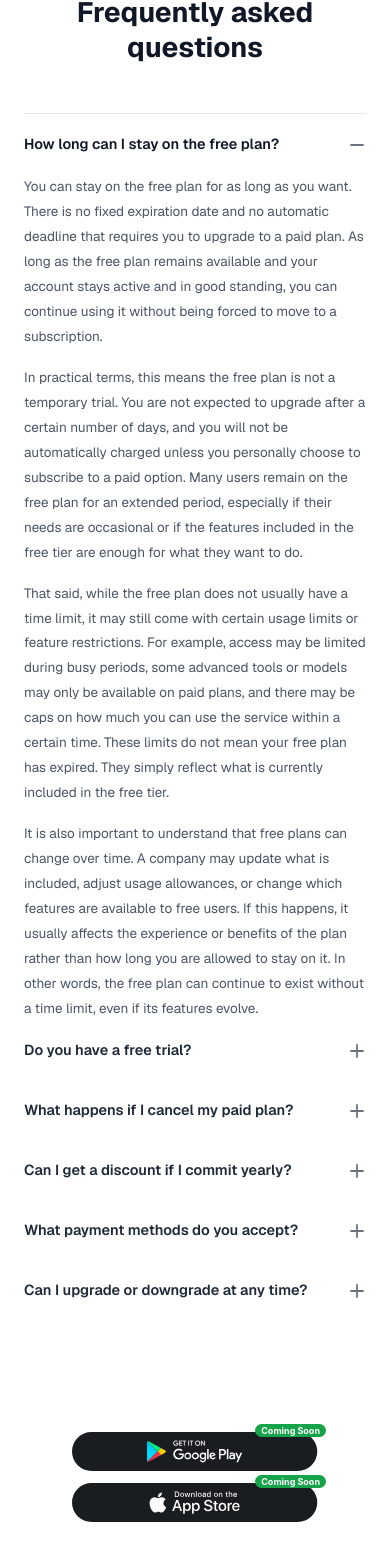
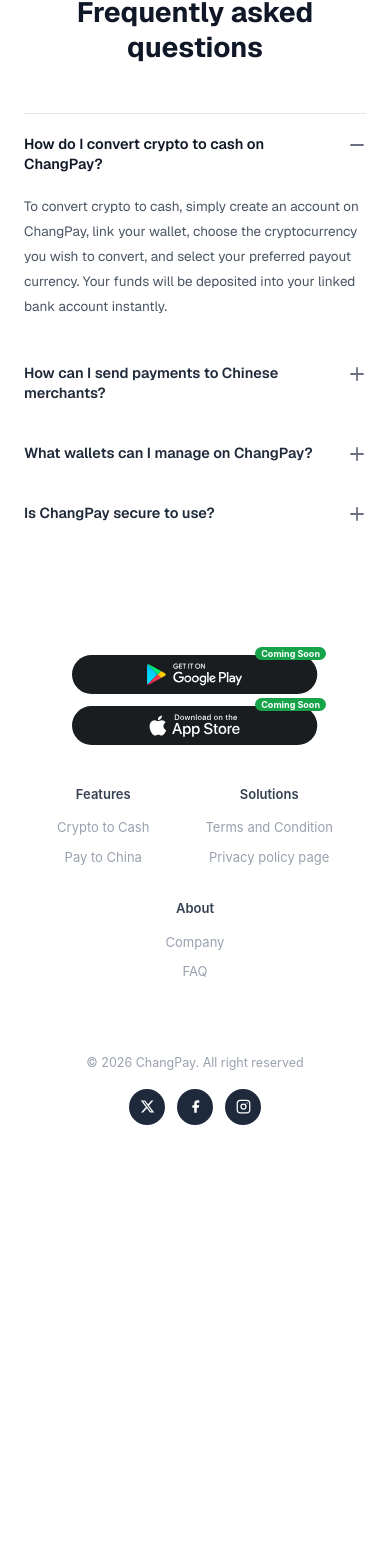
Before and after one commit to webxielclients/frontendwebsite, a Next.js app: page /faq in a window 390 px wide. Shown: the part 306-1869 px from the top of the page. After the commit the page ends 1463 px from the top, so only its background shows below. Built offline with nearby package versions, Linux system fonts and the light colour scheme; a web font is replaced by a local one.

Commit message:
Make changes to the website faq

```diff
--- a/app/HomeClient.tsx
+++ b/app/HomeClient.tsx
@@ -428,7 +428,7 @@
           </div>
         </section> */}
 
-        <section className="mt-10 bg-[#f0fdf4] px-4 md:px-12 py-16 md:py-20">
+        <section className=" bg-[#f0fdf4] px-4 md:px-12 py-16 md:py-20">
           <div className="max-w-[1100px] text-center mx-auto">
             <Reveal>
               <span className="inline-block bg-[#16a34a] text-white text-[11px] font-bold tracking-[.6px] uppercase px-3 py-1 rounded-full mb-4">
@@ -569,7 +569,7 @@
           </div>
         </section>
 
-        <section className="bg-[#0d2218] px-4 md:px-12 py-16 mt-10">
+        <section className="bg-[#0d2218] px-4 md:px-12 py-16">
           <div className="max-w-[700px] mx-auto bg-[#132e20] border border-[#4ade80]/10 rounded-[20px] px-8 md:px-14 py-14 text-center">
             <Reveal>
               <h2
--- a/app/faq/FAQClient.tsx
+++ b/app/faq/FAQClient.tsx
@@ -19,7 +19,6 @@
   return [ref, inView];
 }
 
-/* ─── Reveal ─────────────────────────────────────────────────── */
 interface RevealProps {
   children: ReactNode;
   delay?: number;
@@ -40,64 +39,6 @@
   );
 }
 
-/* ─── Icons ──────────────────────────────────────────────────── */
-const IMenu = () => (
-  <svg width="22" height="22" viewBox="0 0 22 22" fill="none">
-    <path d="M3 6h16M3 11h16M3 16h16" stroke="#111" strokeWidth="1.8" strokeLinecap="round" />
-  </svg>
-);
-const IClose = () => (
-  <svg width="22" height="22" viewBox="0 0 22 22" fill="none">
-    <path d="M5 5l12 12M17 5L5 17" stroke="#111" strokeWidth="1.8" strokeLinecap="round" />
-  </svg>
-);
-const GooglePlayIcon = () => (
-  <svg width="20" height="20" viewBox="0 0 24 24" fill="none">
-    <path d="M3.18 1.03C2.47 1.43 2 2.17 2 3.03v17.94c0 .86.47 1.6 1.18 2l10.36-10.97L3.18 1.03z" fill="#EA4335" />
-    <path d="M20.3 10.27l-2.8-1.57-3.17 3.3 3.17 3.3 2.83-1.59c.81-.45.81-1.99-.03-2.44z" fill="#FBBC04" />
-    <path d="M3.18 22.97c.2.12.43.18.67.18.38 0 .75-.11 1.07-.3l12.3-6.9-3.17-3.3-10.87 10.32z" fill="#34A853" />
-    <path d="M3.18 1.03L14.05 11.97l-3.17-3.3L4.92 1.31A2.06 2.06 0 003.18 1.03z" fill="#4285F4" />
-  </svg>
-);
-const AppleIcon = () => (
-  <svg width="17" height="20" viewBox="0 0 17 22" fill="white">
-    <path d="M14.93 11.5c-.02-2.48 2.03-3.67 2.12-3.73-1.16-1.69-2.95-1.92-3.59-1.95-1.53-.16-2.98.9-3.76.9-.78 0-1.99-.88-3.27-.85-1.68.02-3.23.98-4.1 2.48-1.74 3.02-.45 7.51 1.25 9.97.83 1.2 1.82 2.55 3.12 2.5 1.25-.05 1.73-.81 3.24-.81 1.51 0 1.94.81 3.27.79 1.35-.02 2.2-1.22 3.02-2.43 1-1.4 1.4-2.74 1.42-2.81-.03-.01-2.72-1.04-2.74-4.07z" />
-    <path d="M12.38 4.06c.69-.84 1.16-2 1.03-3.16-1 .04-2.2.67-2.91 1.49-.64.73-1.2 1.9-1.05 3.02 1.11.09 2.24-.57 2.93-1.35z" />
-  </svg>
-);
-
-/* ─── StoreButton ────────────────────────────────────────────── */
-function StoreButton({ store }: { store: 'google' | 'apple' }) {
-  const isGoogle = store === 'google';
-  return (
-    <button
-      className="flex items-center gap-2.5 bg-[#1A1D1F] hover:bg-[#2a2d2f] transition-colors cursor-pointer border-none rounded-[75px] text-left"
-      style={{ padding: '7.5px 13.5px', width: 200 }}
-    >
-      {isGoogle ? <GooglePlayIcon /> : <AppleIcon />}
-      <div className="flex flex-col leading-tight">
-        <span className="text-[#9ca3af] font-normal" style={{ fontSize: 9 }}>
-          {isGoogle ? 'GET IT ON' : 'Download on the'}
-        </span>
-        <span className="text-white font-bold text-[13px]">
-          {isGoogle ? 'Google Play' : 'App Store'}
-        </span>
-      </div>
-    </button>
-  );
-}
-
-/* ─── SocialIcon ─────────────────────────────────────────────── */
-function SocialIcon({ label, children }: { label: string; children: ReactNode }) {
-  return (
-    <a href="#" aria-label={label}
-      className="w-8 h-8 flex items-center justify-center text-gray-500 hover:text-[#16a34a] transition-colors">
-      {children}
-    </a>
-  );
-}
-
-/* ─── Accordion Item ─────────────────────────────────────────── */
 interface FaqItem {
   question: string;
   answer: ReactNode;
@@ -117,7 +58,6 @@
   const contentRef = useRef<HTMLDivElement>(null);
   const [height, setHeight] = useState<number>(0);
 
-  /* measure real content height so we can animate it */
   useEffect(() => {
     if (!contentRef.current) return;
     if (isOpen) {
@@ -130,7 +70,6 @@
   return (
     <Reveal delay={delay}>
       <div className="border-b border-gray-200 last:border-b-0">
-        {/* ── trigger row ── */}
         <button
           onClick={onToggle}
           className="w-full flex items-start justify-between gap-6 py-5 text-left bg-transparent border-none cursor-pointer group"
@@ -140,16 +79,13 @@
             {item.question}
           </span>
 
-          {/* +  /  — icon */}
           <span className="flex-shrink-0 mt-0.5 text-gray-500 transition-colors duration-200 group-hover:text-gray-700"
             aria-hidden="true">
             {isOpen ? (
-              /* minus / dash — matching the — in the design */
               <svg width="18" height="18" viewBox="0 0 18 18" fill="none">
                 <path d="M3 9h12" stroke="currentColor" strokeWidth="1.8" strokeLinecap="round" />
               </svg>
             ) : (
-              /* plus */
               <svg width="18" height="18" viewBox="0 0 18 18" fill="none">
                 <path d="M9 3v12M3 9h12" stroke="currentColor" strokeWidth="1.8" strokeLinecap="round" />
               </svg>
@@ -157,7 +93,6 @@
           </span>
         </button>
 
-        {/* ── animated answer panel ── */}
         <div
           style={{
             height: height,
@@ -174,104 +109,44 @@
   );
 }
 
-/* ─── FAQ data ───────────────────────────────────────────────── */
 const FAQ_ITEMS: FaqItem[] = [
   {
-    question: 'How long can I stay on the free plan?',
+    question: 'How do I convert crypto to cash on ChangPay?',
     answer: (
       <div className="flex flex-col gap-4">
         <p className="text-[13.5px] text-gray-600 leading-[1.85]">
-          You can stay on the free plan for as long as you want. There is no fixed expiration date
-          and no automatic deadline that requires you to upgrade to a paid plan. As long as the free
-          plan remains available and your account stays active and in good standing, you can continue
-          using it without being forced to move to a subscription.
-        </p>
-        <p className="text-[13.5px] text-gray-600 leading-[1.85]">
-          In practical terms, this means the free plan is not a temporary trial. You are not expected
-          to upgrade after a certain number of days, and you will not be automatically charged unless
-          you personally choose to subscribe to a paid option. Many users remain on the free plan for
-          an extended period, especially if their needs are occasional or if the features included in
-          the free tier are enough for what they want to do.
-        </p>
-        <p className="text-[13.5px] text-gray-600 leading-[1.85]">
-          That said, while the free plan does not usually have a time limit, it may still come with
-          certain usage limits or feature restrictions. For example, access may be limited during busy
-          periods, some advanced tools or models may only be available on paid plans, and there may be
-          caps on how much you can use the service within a certain time. These limits do not mean your
-          free plan has expired. They simply reflect what is currently included in the free tier.
-        </p>
-        <p className="text-[13.5px] text-gray-600 leading-[1.85]">
-          It is also important to understand that free plans can change over time. A company may update
-          what is included, adjust usage allowances, or change which features are available to free
-          users. If this happens, it usually affects the experience or benefits of the plan rather than
-          how long you are allowed to stay on it. In other words, the free plan can continue to exist
-          without a time limit, even if its features evolve.
+         To convert crypto to cash, simply create an account on ChangPay, link your wallet, choose the cryptocurrency you wish to convert, and select your preferred payout currency. Your funds will be deposited into your linked bank account instantly.
         </p>
       </div>
     ),
   },
   {
-    question: 'Do you have a free trial?',
+    question: 'How can I send payments to Chinese merchants?',
     answer: (
       <p className="text-[13.5px] text-gray-600 leading-[1.85]">
-        Yes, we offer a free trial that gives you access to our core features without requiring a
-        payment method upfront. The trial is designed to help you explore the platform, test the
-        service, and determine whether it meets your needs before committing to a paid plan.
-        You will receive a notification before the trial ends so you can decide how you would like
-        to proceed.
+        Sending payments to Chinese merchants is simple. Choose the "Pay Chinese Merchants" option, enter the merchant's details, and the amount you wish to send. Payments are processed quickly and securely.
       </p>
     ),
   },
   {
-    question: 'What happens if I cancel my paid plan?',
+    question: 'What wallets can I manage on ChangPay?',
     answer: (
       <p className="text-[13.5px] text-gray-600 leading-[1.85]">
-        If you cancel your paid plan, your subscription will remain active until the end of your
-        current billing period. After that, your account will revert to the free plan and you will
-        retain access to the basic features. Any data associated with your account will be preserved,
-        though certain premium features will no longer be available. You can reactivate your paid
-        plan at any time.
+        ChangPay allows you to manage NGN, USD, and Yuan wallets. You can send, receive, and convert between these wallets with ease, providing flexibility for global transactions.
       </p>
     ),
   },
   {
-    question: 'Can I get a discount if I commit yearly?',
+    question: 'Is ChangPay secure to use?',
     answer: (
       <p className="text-[13.5px] text-gray-600 leading-[1.85]">
-        Yes, we offer a discount for users who choose an annual billing cycle instead of monthly.
-        Paying yearly typically saves you the equivalent of two months compared to the monthly rate.
-        The exact discount percentage depends on the plan you select and will be displayed clearly
-        during the checkout process before you confirm your subscription.
+        Yes, ChangPay prioritizes the security of your funds. We use industry-standard encryption and secure protocols to ensure your data and transactions are always safe.
       </p>
     ),
-  },
-  {
-    question: 'What payment methods do you accept?',
-    answer: (
-      <p className="text-[13.5px] text-gray-600 leading-[1.85]">
-        We accept a variety of payment methods including major debit and credit cards, bank transfers,
-        and select digital wallets depending on your region. For cryptocurrency-related transactions,
-        we support specific digital assets as outlined in our service documentation. All payments are
-        processed securely, and we do not store full card details on our servers.
-      </p>
-    ),
-  },
-  {
-    question: 'Can I upgrade or downgrade at any time?',
-    answer: (
-      <p className="text-[13.5px] text-gray-600 leading-[1.85]">
-        Yes, you can upgrade or downgrade your plan at any time from your account settings. Upgrades
-        take effect immediately, and you will only be charged the prorated difference for the
-        remainder of your billing cycle. Downgrades take effect at the start of your next billing
-        period, so you will continue to have access to your current plan features until then.
-      </p>
-    ),
-  },
+  }
 ];
 
-/* ═══════════════════════════════════════════════════════════════
-   PAGE
-═══════════════════════════════════════════════════════════════ */
+
 export default function FAQPage() {
   const [menuOpen, setMenuOpen] = useState(false);
   const [scrolled, setScrolled] = useState(false);
```
